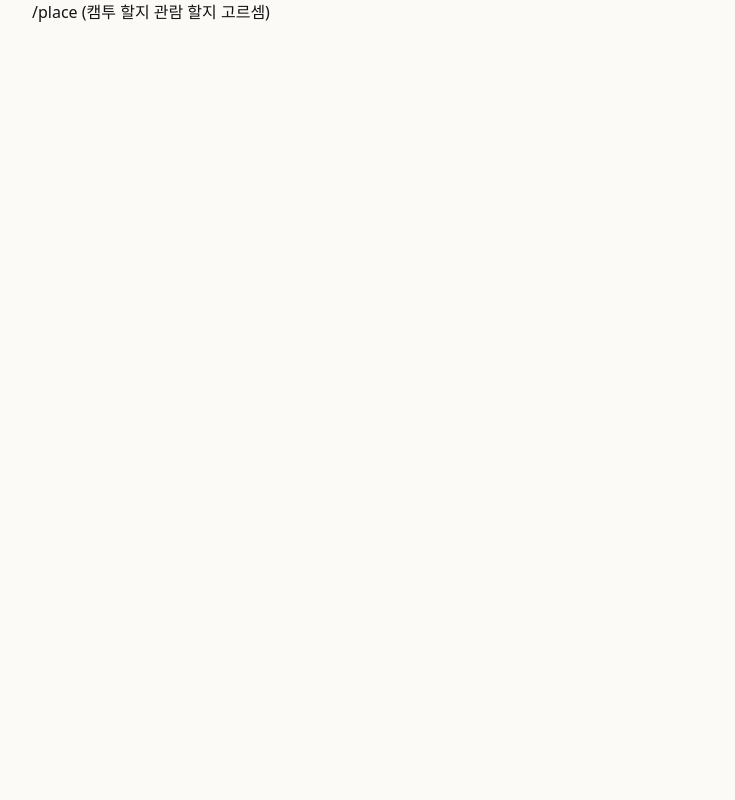
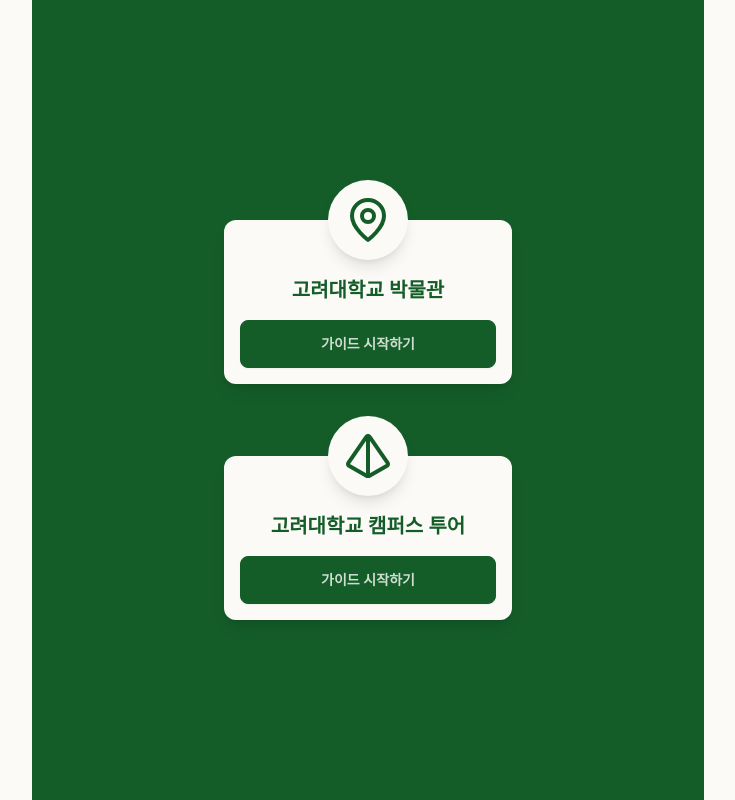
Before and after one commit to leecs0503/cose394-docent-chatbot-prototype, a Next.js app: page /place in a window 1280 px wide. Shown: the whole page, without its empty margins (272-1007 px from the left). Built offline with nearby package versions, Linux system fonts and the light colour scheme.

Commit message:
feat: /place 구현 (#11)
* feat: /place 구현

* refactor: API 응답 임시로 상수 처리

* refactor: use imported types

```diff
--- a/app/place/page.tsx
+++ b/app/place/page.tsx
@@ -1,3 +1,65 @@
-export default function Place() {
-  return <div>/place (캠투 할지 관람 할지 고르셈)</div>;
+import { MapPin, Pyramid } from "lucide-react";
+
+import { Place } from "../../lib/interfaces";
+
+interface CardProps {
+  place: Place;
 }
+
+function Card({ place }: CardProps) {
+  const Icon = (function () {
+    switch (place.name) {
+      case "고려대학교 박물관":
+        return MapPin;
+      case "고려대학교 캠퍼스 투어":
+        return Pyramid;
+      default:
+        return MapPin;
+    }
+  })();
+
+  return (
+    <div className="bg-base-100 rounded-xl relative mt-10 shadow-lg">
+      <div className="rounded-full w-20 flex items-center justify-center aspect-square bg-base-100 shadow-lg -translate-x-1/2 -translate-y-1/2 left-1/2 text-primary mx-auto absolute">
+        <Icon size={48} />
+      </div>
+      <div className="flex flex-col p-4 pt-14 gap-4">
+        <div className="text-xl font-bold text-primary text-center">
+          {place.name}
+        </div>
+        <a href={`/place/${place.id}`} className="btn btn-primary w-64">
+          가이드 시작하기
+        </a>
+      </div>
+    </div>
+  );
+}
+
+export default function PlacePage() {
+  // TODO: fetch places from server
+  const PLACES: Place[] = [
+    {
+      id: 0,
+      name: "고려대학교 박물관",
+      description:
+        "고려대학교 박물관은 고려대학교의 역사를 보여주는 박물관입니다.",
+    },
+    {
+      id: 1,
+      name: "고려대학교 캠퍼스 투어",
+      description: "고려대학교의 캠퍼스를 돌아보는 코스입니다.",
+    },
+  ];
+
+  return (
+    <div className="bg-primary min-h-[100dvh] flex justify-center">
+      <ul className="flex flex-col gap-8 items-center my-auto">
+        {PLACES.map((place) => (
+          <li key={place.id}>
+            <Card place={place} />
+          </li>
+        ))}
+      </ul>
+    </div>
+  );
+}
```
